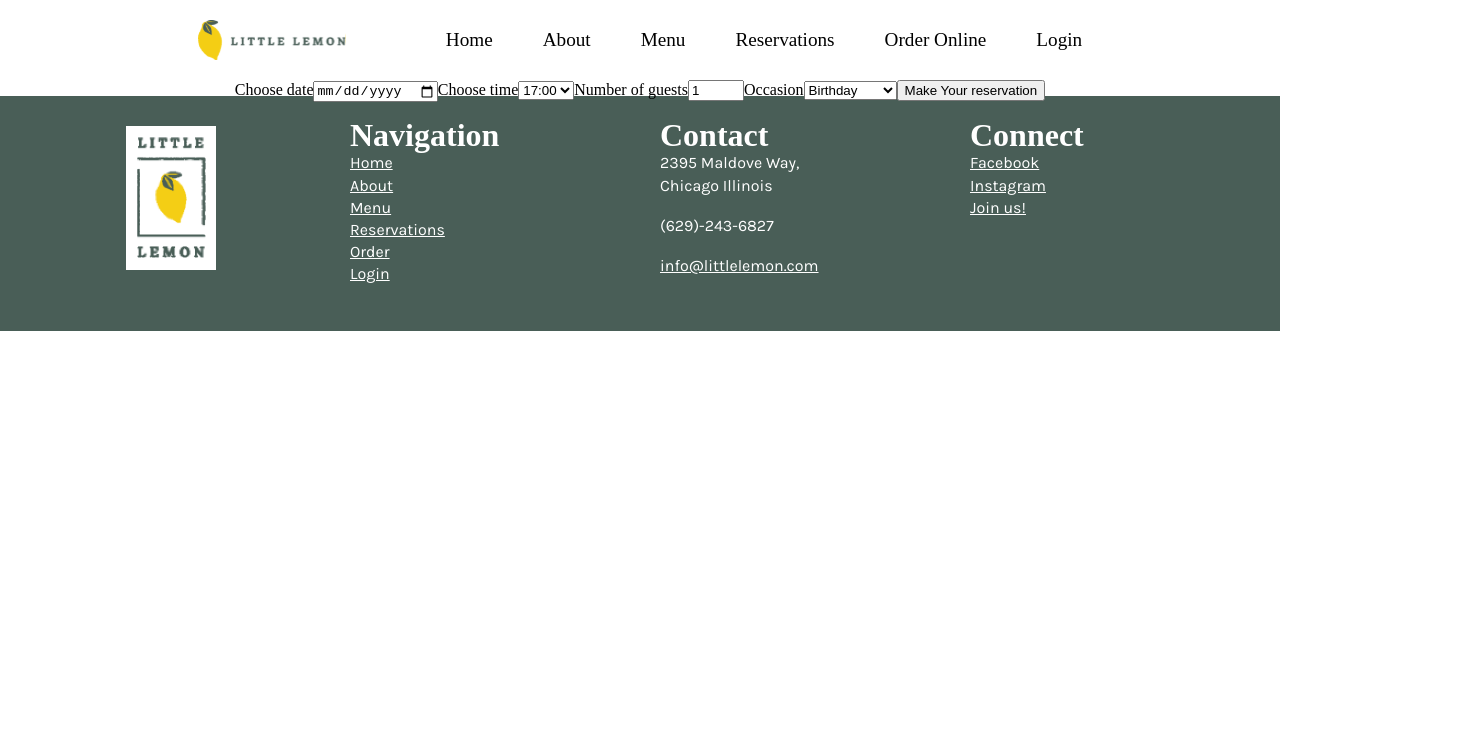
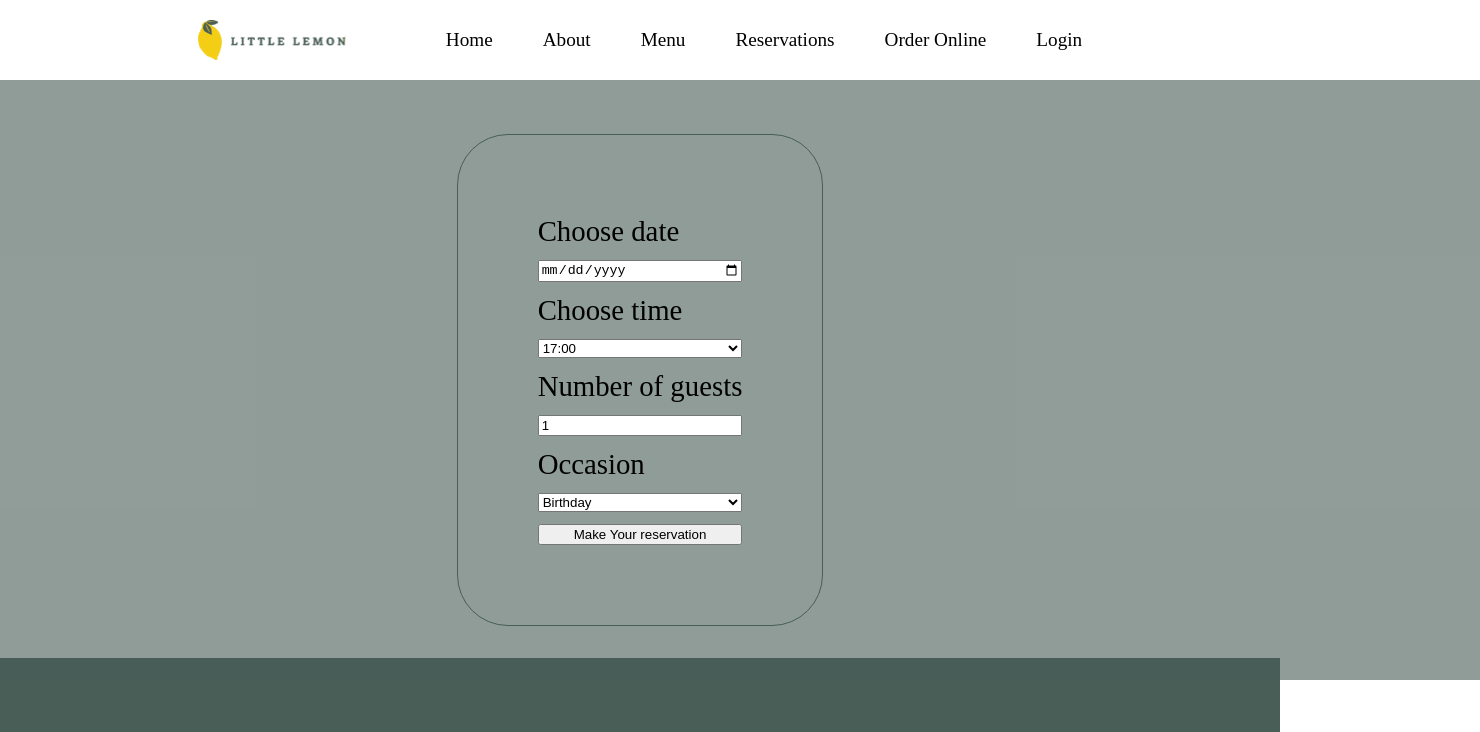
Before and after one commit to DavidCharif/capstoneProject, a React (Create React App) app: page /booking in a window 1280 px wide. Shown: the top 732 px of the page, 1480 px wide, since content can reach past the window. Built offline with nearby package versions, Linux system fonts and the light colour scheme; the HTML template or start-up script is replaced by a standard one; a web font is replaced by a local one.

Commit message:
Complementary styles

```diff
--- a/src/Styles/Footer.css
+++ b/src/Styles/Footer.css
@@ -4,8 +4,9 @@ footer {
     min-height: 13rem;
     background-color: #495e57;
     color: #ffffff;
-    padding-bottom: 1rem;
+    padding: 2rem;
     margin-top: -1.4rem;
+
   }
 
   footer > menu {
--- a/src/index.css
+++ b/src/index.css
@@ -44,3 +44,21 @@ button {
   gap: 50px;
   margin-bottom: 100px;
 }
+
+
+.formSection {
+  display: flex;
+  height: 75vmin;
+  background-color: #495e579c;
+}
+
+.formSection form {
+  display: flex;
+  flex-direction: column;
+  gap: 12px;
+  font-size: 1.8rem;
+  padding: 20px;
+  outline: 1px solid #495e57;
+  border-radius: 50px;
+  padding: 80px;
+}
--- a/src/pages/BookingPage.jsx
+++ b/src/pages/BookingPage.jsx
@@ -61,7 +61,9 @@ const BookingPage = () => {
   return (
     <Layout>
       <Main>
+        <section className='formSection'>
       <BookingForm formData={formData} setFormData={setFormData} handleSubmit={handleSubmit} />
+      </section>
       </Main>
     </Layout>
   )
```
Also changed, not shown: src/Styles/AboutUs.css (indentation only).
